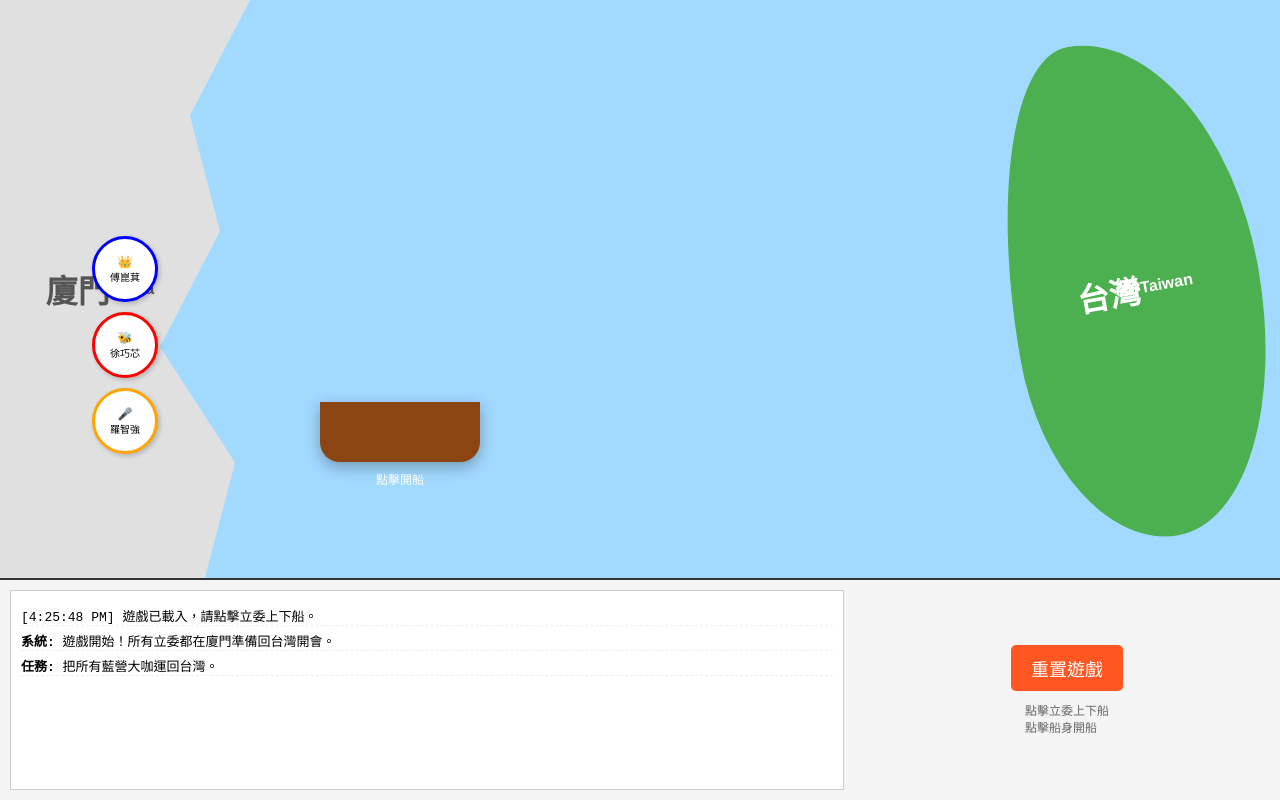
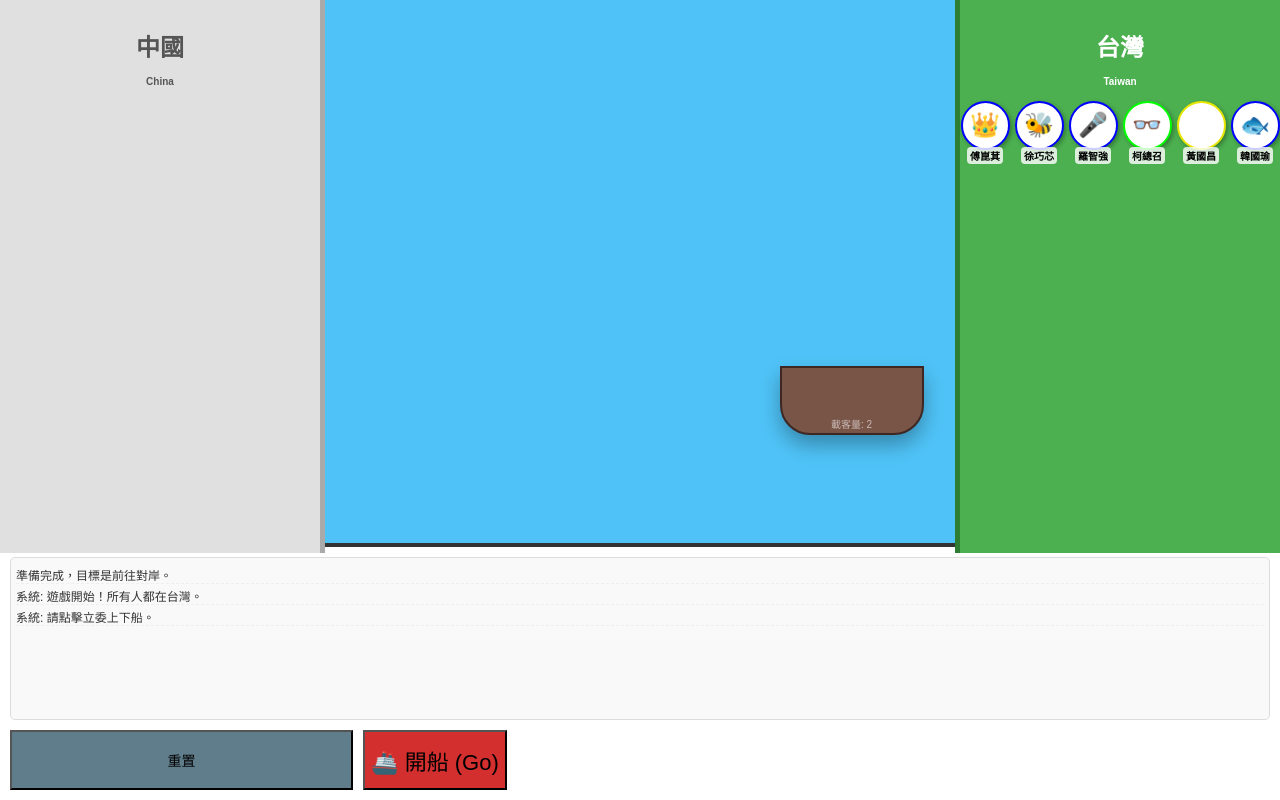
Before and after one commit to Kamiyu94/KMT_River_Game, a plain HTML site: page demo.html in a window 1280 px wide. Drawn offline with Linux system fonts and the light colour scheme.

Commit message:
Update demo.html

```diff
--- a/demo.html
+++ b/demo.html
@@ -2,156 +2,176 @@
 <html lang="zh-TW">
 <head>
     <meta charset="UTF-8">
-    <meta name="viewport" content="width=device-width, initial-scale=1.0">
-    <title>KMT River Crossing: 立委過海峽</title>
+    <meta name="viewport" content="width=device-width, initial-scale=1.0, maximum-scale=1.0, user-scalable=no">
+    <title>立委過河 V2.0 Mobile</title>
     <style>
+        :root {
+            --bg-sea: #4fc3f7;
+            --land-tw: #4caf50;
+            --land-cn: #e0e0e0;
+            --btn-color: #ff9800;
+        }
+
         body {
-            font-family: 'Microsoft JhengHei', sans-serif;
-            background-color: #a2d9ff; /* 海洋色 */
             margin: 0;
-            overflow: hidden;
+            padding: 0;
+            font-family: "Microsoft JhengHei", sans-serif;
+            background-color: var(--bg-sea);
+            height: 100vh;
             display: flex;
             flex-direction: column;
-            height: 100vh;
+            overflow: hidden;
         }
 
-        /* --- 地圖區域 --- */
-        #game-container {
+        /* --- 上方遊戲區 (70% 高度) --- */
+        #game-stage {
+            flex: 7;
             position: relative;
-            flex: 1;
+            width: 100%;
             display: flex;
             justify-content: space-between;
             align-items: center;
-            overflow: hidden;
         }
 
+        /* 兩岸土地 */
         .land {
             height: 100%;
-            position: absolute;
-            z-index: 1;
+            display: flex;
+            flex-direction: column;
+            align-items: center;
+            justify-content: center;
+            padding-top: 20px;
+            position: relative;
+            width: 25%; /* 手機上土地窄一點，留空間給河 */
         }
 
-        /* 左岸：中國廈門 */
-        #china-coast {
-            left: -50px;
-            width: 300px;
-            background-color: #e0e0e0;
-            clip-path: polygon(0 0, 100% 0, 80% 20%, 90% 40%, 70% 60%, 95% 80%, 85% 100%, 0 100%);
+        #land-cn {
+            background-color: var(--land-cn);
+            border-right: 5px solid #aaa;
+            color: #555;
+        }
+
+        #land-tw {
+            background-color: var(--land-tw);
+            border-left: 5px solid #2e7d32;
+            color: white;
+        }
+
+        .land-label {
+            font-size: 1.5rem;
+            font-weight: bold;
+            margin-bottom: 10px;
+            text-align: center;
+        }
+
+        /* 角色停放區 (岸上) */
+        .waiting-area {
+            display: flex;
+            flex-wrap: wrap;
+            justify-content: center;
+            align-content: flex-start;
+            gap: 5px;
+            width: 100%;
+            height: 80%;
+        }
+
+        /* 河流與船 */
+        #river {
+            flex: 1;
+            height: 100%;
+            position: relative;
+            display: flex;
+            align-items: flex-end;
+            justify-content: center;
+        }
+
+        #boat {
+            width: 140px;
+            height: 60px;
+            background: #795548;
+            border-radius: 0 0 30px 30px;
+            position: absolute;
+            bottom: 20%;
+            /* 船的位置由 JS 控制 left/right % */
+            transition: all 0.8s cubic-bezier(0.4, 0.0, 0.2, 1);
+            display: flex;
+            justify-content: space-around;
+            align-items: flex-start; /* 角色站在船緣 */
+            padding-top: 5px;
+            box-shadow: 0 10px 20px rgba(0,0,0,0.3);
+            z-index: 10;
+            border: 2px solid #3e2723;
+        }
+
+        /* 船上的座位標示 */
+        #boat::after {
+            content: "載客量: 2";
+            position: absolute;
+            bottom: 2px;
+            font-size: 10px;
+            color: rgba(255,255,255,0.6);
+        }
+
+        /* --- 角色樣式 --- */
+        .char {
+            width: 45px; /* 手機版稍微縮小 */
+            height: 45px;
+            border-radius: 50%;
+            background: white;
+            border: 2px solid #333;
             display: flex;
             justify-content: center;
             align-items: center;
-            color: #555;
-            font-weight: bold;
-            font-size: 2em;
-        }
-
-        /* 右岸：台灣 */
-        #taiwan-island {
-            right: 20px;
-            width: 250px;
-            height: 500px;
-            background-color: #4caf50;
-            /* 簡單的台灣形狀 */
-            border-radius: 40% 60% 50% 50% / 60% 50% 50% 40%;
-            display: flex;
-            justify-content: center;
-            align-items: center;
-            color: white;
-            font-weight: bold;
-            font-size: 2em;
-            transform: rotate(-10deg);
-        }
-
-        /* 船 */
-        #boat {
-            width: 160px;
-            height: 60px;
-            background: #8B4513;
-            position: absolute;
-            bottom: 20%;
-            left: 320px; /* 初始位置在左岸邊 */
-            border-radius: 0 0 20px 20px;
-            display: flex;
-            justify-content: space-around;
-            align-items: flex-end;
-            transition: left 1s ease-in-out;
-            z-index: 10;
+            font-size: 24px;
             cursor: pointer;
-            box-shadow: 0 5px 15px rgba(0,0,0,0.3);
-        }
-
-        #boat::after {
-            content: "點擊開船";
-            position: absolute;
-            bottom: -25px;
-            width: 100%;
-            text-align: center;
-            font-size: 12px;
-            color: white;
-        }
-
-        /* --- 角色樣式 --- */
-        .character {
-            width: 60px;
-            height: 60px;
-            border-radius: 50%;
-            background-color: white;
-            border: 3px solid #333;
-            display: flex;
-            flex-direction: column;
-            justify-content: center;
-            align-items: center;
-            font-size: 12px;
-            cursor: pointer;
-            position: relative; /* 為了對話框定位 */
-            transition: transform 0.2s;
-            box-shadow: 2px 2px 5px rgba(0,0,0,0.2);
-            margin: 5px;
+            position: relative;
+            box-shadow: 2px 2px 4px rgba(0,0,0,0.3);
+            transition: transform 0.1s;
             z-index: 20;
         }
 
-        .character:hover {
-            transform: scale(1.1);
+        .char:active { transform: scale(0.9); }
+
+        /* 角色標籤 (名字) */
+        .char-name {
+            position: absolute;
+            bottom: -16px;
+            font-size: 10px;
+            background: rgba(255,255,255,0.8);
+            padding: 1px 3px;
+            border-radius: 4px;
+            white-space: nowrap;
+            font-weight: bold;
+            color: black;
         }
 
-        .character img {
-            width: 100%;
-            height: 100%;
-            border-radius: 50%;
-            object-fit: cover;
+        /* 對話泡泡 - 漫畫風格 */
+        .bubble {
+            position: absolute;
+            top: -50px;
+            left: 50%;
+            transform: translateX(-50%) scale(0);
+            background: #fff;
+            padding: 6px 10px;
+            border-radius: 12px;
+            border: 2px solid #000;
+            font-size: 12px;
+            font-weight: bold;
+            color: #000;
+            white-space: nowrap;
+            opacity: 0;
+            transition: all 0.3s;
+            pointer-events: none;
+            z-index: 100; /* 確保最上層 */
+            box-shadow: 2px 2px 0px rgba(0,0,0,0.2);
         }
 
-        /* 角色位置容器 */
-        .location-slot {
-            display: flex;
-            flex-wrap: wrap;
-            width: 150px;
-            justify-content: center;
-            z-index: 20;
+        .bubble.show {
+            opacity: 1;
+            transform: translateX(-50%) scale(1);
         }
 
-        #left-bank-slots { position: absolute; left: 50px; top: 40%; }
-        #right-bank-slots { position: absolute; right: 80px; top: 40%; }
-
-        /* --- 對話泡泡 --- */
-        .bubble {
-            position: absolute;
-            bottom: 70px;
-            left: 50%;
-            transform: translateX(-50%);
-            background: #fff;
-            padding: 8px 12px;
-            border-radius: 10px;
-            border: 2px solid #000;
-            font-size: 14px;
-            font-weight: bold;
-            white-space: nowrap;
-            z-index: 100;
-            opacity: 0;
-            pointer-events: none;
-            transition: opacity 0.3s;
-        }
-
+        /* 泡泡的小尾巴 */
         .bubble::after {
             content: '';
             position: absolute;
@@ -163,230 +183,243 @@
             border-color: #000 transparent transparent transparent;
         }
 
-        .bubble.show {
-            opacity: 1;
-            animation: pop 0.3s cubic-bezier(0.175, 0.885, 0.32, 1.275);
+        /* --- 下方控制區 (30% 高度) --- */
+        #control-panel {
+            flex: 3;
+            background: #fff;
+            border-top: 4px solid #333;
+            display: flex;
+            flex-direction: column;
+            padding: 10px;
+            box-sizing: border-box;
         }
 
-        @keyframes pop {
-            0% { transform: translateX(-50%) scale(0.5); }
-            100% { transform: translateX(-50%) scale(1); }
-        }
-
-        /* --- 遊戲日誌與控制 --- */
-        #ui-panel {
-            height: 200px;
-            background: #f4f4f4;
-            border-top: 2px solid #333;
-            padding: 10px;
-            display: flex;
-            gap: 20px;
-        }
-
-        #game-log {
-            flex: 2;
-            background: #fff;
-            border: 1px solid #ccc;
-            padding: 10px;
+        #log-box {
+            flex: 1;
             overflow-y: auto;
-            font-family: monospace;
-        }
-
-        #game-log p { margin: 5px 0; border-bottom: 1px dashed #eee; }
-
-        #controls {
-            flex: 1;
-            display: flex;
-            flex-direction: column;
-            align-items: center;
-            justify-content: center;
-        }
-
-        button {
-            padding: 10px 20px;
-            font-size: 18px;
-            cursor: pointer;
-            background: #ff5722;
-            color: white;
-            border: none;
+            border: 1px solid #ddd;
+            background: #f9f9f9;
+            padding: 5px;
+            font-size: 12px;
+            margin-bottom: 10px;
             border-radius: 5px;
         }
 
-        /* 角色特定樣式 (示範用顏色區分，您可以換圖) */
-        .char-fu { border-color: blue; } /* 傅 */
-        .char-hsu { border-color: red; } /* 徐 */
-        .char-lo { border-color: orange; } /* 羅 */
+        #log-box p { margin: 3px 0; border-bottom: 1px dashed #eee; color: #333; }
+
+        /* 巨大的操作按鈕 */
+        #action-area {
+            display: flex;
+            gap: 10px;
+            height: 60px;
+        }
+
+        .btn-big {
+            flex: 1;
+            border: none;
+            border-radius: 10px;
+            font-size: 18px;
+            font-weight: bold;
+            color: white;
+            cursor: pointer;
+            display: flex;
+            justify-content: center;
+            align-items: center;
+            box-shadow: 0 4px 0 rgba(0,0,0,0.2);
+        }
+
+        .btn-big:active { box-shadow: 0 2px 0 rgba(0,0,0,0.2); transform: translateY(2px); }
+
+        #btn-move { background-color: #d32f2f; font-size: 22px; } /* 紅色開船鈕 */
+        #btn-reset { background-color: #607d8b; flex: 0.3; font-size: 14px; }
 
     </style>
 </head>
 <body>
 
-    <div id="game-container">
-        <div id="china-coast" class="land">廈門<br><span style="font-size:0.5em">China</span></div>
-        <div id="taiwan-island" class="land">台灣<br><span style="font-size:0.5em">Taiwan</span></div>
+    <div id="game-stage">
+        <div id="land-cn" class="land">
+            <div class="land-label">中國<br><small style="font-size:10px">China</small></div>
+            <div id="slots-left" class="waiting-area"></div>
+        </div>
 
-        <div id="left-bank-slots" class="location-slot"></div>
+        <div id="river">
+            <div id="boat"></div>
+        </div>
 
-        <div id="boat" onclick="moveBoat()"></div>
-
-        <div id="right-bank-slots" class="location-slot"></div>
+        <div id="land-tw" class="land">
+            <div class="land-label">台灣<br><small style="font-size:10px">Taiwan</small></div>
+            <div id="slots-right" class="waiting-area"></div>
+        </div>
     </div>
 
-    <div id="ui-panel">
-        <div id="game-log">
-            <p><strong>系統:</strong> 遊戲開始！所有立委都在廈門準備回台灣開會。</p>
-            <p><strong>任務:</strong> 把所有藍營大咖運回台灣。</p>
+    <div id="control-panel">
+        <div id="log-box">
+            <p>系統: 遊戲開始！所有人都在台灣。</p>
+            <p>系統: 請點擊立委上下船。</p>
         </div>
-        <div id="controls">
-            <button onclick="resetGame()">重置遊戲</button>
-            <div style="margin-top:10px; font-size:12px; color:#666;">點擊立委上下船<br>點擊船身開船</div>
+        <div id="action-area">
+            <button id="btn-reset" onclick="resetGame()">重置</button>
+            <button id="btn-move" onclick="moveBoat()">🚢 開船 (Go)</button>
         </div>
     </div>
 
 <script>
-    // --- 遊戲設定 ---
-    // 您可以在這裡把 'emoji' 換成 '<img src="您的圖片網址.jpg">'
+    // --- 1. 角色設定 (全部放回來) ---
+    // 您可以把 'emoji' 換成圖片路徑 '<img src="xx.png" style="width:100%;height:100%;border-radius:50%">'
     const characters = [
-        { id: 'fu', name: '傅崑萁', emoji: '👑', class: 'char-fu', quote: '都是中央的錯！', loc: 'left' },
-        { id: 'hsu', name: '徐巧芯', emoji: '🐝', class: 'char-hsu', quote: '密錄器拿出來！', loc: 'left' },
-        { id: 'lo', name: '羅智強', emoji: '🎤', class: 'char-lo', quote: '要買新書嗎？', loc: 'left' },
-        // 可以在這裡繼續增加角色，例如民進黨立委或物品
+        // 藍營 (Blue Team)
+        { id: 'fu', name: '傅崑萁', emoji: '👑', quote: '花蓮王駕到！', team: 'blue' },
+        { id: 'hsu', name: '徐巧芯', emoji: '🐝', quote: '我的密錄器呢？', team: 'blue' },
+        { id: 'lo', name: '羅智強', emoji: '🎤', quote: '這是政治迫害！', team: 'blue' },
+        // 綠營/對手 (Green Team) - 補足人數以符合邏輯
+        { id: 'ker', name: '柯總召', emoji: '👓', quote: '太離譜了！', team: 'green' },
+        { id: 'huang', name: '黃國昌', emoji: '咆', quote: '太離譜了！', team: 'yellow' }, // 這裡設為黃色力量
+        { id: 'han', name: '韓國瑜', emoji: '🐟', quote: '發大財！', team: 'blue' }
     ];
 
-    let boatLocation = 'left'; // 'left' or 'right'
-    let boatPassengers = [];
+    // 遊戲狀態
+    let boatPos = 'right'; // 船一開始在右邊 (台灣)
+    let passengers = [];   // 船上的乘客ID
+    let charLocations = {}; // 每個角色的位置: 'left', 'right', 'boat'
 
-    const boatCapacity = 2;
-
-    // --- 初始化 DOM ---
-    function initGame() {
-        renderCharacters();
-        updateBoatPosition();
-        log("遊戲已載入，請點擊立委上下船。");
+    // 初始化
+    function init() {
+        passengers = [];
+        // 2. 設定起點全部在台灣 (right)
+        characters.forEach(c => {
+            charLocations[c.id] = 'right';
+        });
+        boatPos = 'right';
+        render();
+        log("準備完成，目標是前往對岸。");
     }
 
-    function renderCharacters() {
-        // 清空所有容器
-        document.getElementById('left-bank-slots').innerHTML = '';
-        document.getElementById('right-bank-slots').innerHTML = '';
-        const boatEl = document.getElementById('boat');
-        // 保留船的 onclick，清空內容
-        boatEl.innerHTML = '';
+    // 渲染畫面
+    function render() {
+        const leftSlots = document.getElementById('slots-left');
+        const rightSlots = document.getElementById('slots-right');
+        const boatSlots = document.getElementById('boat');
 
-        characters.forEach(char => {
+        leftSlots.innerHTML = '';
+        rightSlots.innerHTML = '';
+        boatSlots.innerHTML = ''; // 清空船
+
+        // 更新船的位置 (CSS)
+        // 手機版邏輯：用 left % 來控制
+        if (boatPos === 'left') {
+            boatSlots.style.left = '5%';
+            boatSlots.style.right = 'auto';
+        } else {
+            boatSlots.style.left = 'auto';
+            boatSlots.style.right = '5%';
+        }
+
+        characters.forEach(c => {
             const el = document.createElement('div');
-            el.className = `character ${char.class}`;
-            // 如果您有圖片，這裡可以用 innerHTML = `<img src="...">`
+            el.className = 'char';
+            // 根據陣營給一點外框顏色區分
+            el.style.borderColor = c.team === 'blue' ? '#0000ff' : (c.team === 'green' ? '#00ff00' : '#e6e600');
+
             el.innerHTML = `
-                ${char.emoji}
-                <div style="font-size:10px">${char.name}</div>
-                <div class="bubble" id="bubble-${char.id}">${char.quote}</div>
+                ${c.emoji}
+                <span class="char-name">${c.name}</span>
+                <div id="bubble-${c.id}" class="bubble">${c.quote}</div>
             `;
-            el.onclick = (e) => {
-                e.stopPropagation(); // 防止觸發船的點擊
-                togglePassenger(char);
-            };
 
-            if (boatPassengers.includes(char.id)) {
-                boatEl.appendChild(el);
-            } else if (char.loc === 'left') {
-                document.getElementById('left-bank-slots').appendChild(el);
+            el.onclick = () => clickCharacter(c);
+
+            // 放置角色
+            if (passengers.includes(c.id)) {
+                boatSlots.appendChild(el);
             } else {
-                document.getElementById('right-bank-slots').appendChild(el);
+                if (charLocations[c.id] === 'left') leftSlots.appendChild(el);
+                else rightSlots.appendChild(el);
             }
         });
     }
 
-    // --- 遊戲邏輯 ---
+    // 點擊角色邏輯
+    function clickCharacter(c) {
+        // 觸發對話泡泡 (4. 對話泡泡修復)
+        showBubble(c.id);
 
-    // 上下船邏輯
-    function togglePassenger(char) {
-        // 如果船不在角色所在的那一邊，不能上船
-        if (!boatPassengers.includes(char.id) && char.loc !== boatLocation) {
-            showBubble(char.id, "船不在這邊！");
+        // 判斷是否在船上
+        if (passengers.includes(c.id)) {
+            // 下船：必須下到船目前所在的岸邊
+            passengers = passengers.filter(pid => pid !== c.id);
+            charLocations[c.id] = boatPos;
+            log(`${c.name} 下船到了 ${boatPos==='left'?'中國':'台灣'}`);
+        } else {
+            // 上船：
+            // 1. 角色必須跟船在同一邊
+            if (charLocations[c.id] !== boatPos) {
+                log(`❌ 船在對面，${c.name} 過不來！`);
+                return;
+            }
+            // 2. 船不能滿 (上限2人)
+            if (passengers.length >= 2) {
+                log("❌ 船滿了 (上限2人)！");
+                return;
+            }
+            passengers.push(c.id);
+            log(`${c.name} 上船了`);
+        }
+        render();
+    }
+
+    // 開船
+    function moveBoat() {
+        // 3. 開船按鈕檢查
+        if (passengers.length === 0) {
+            log("❌ 這是空船，不能開鬼船！");
+            alert("請先讓立委上船！");
             return;
         }
 
-        if (boatPassengers.includes(char.id)) {
-            // 下船：回到當前船所在的岸邊
-            boatPassengers = boatPassengers.filter(id => id !== char.id);
-            char.loc = boatLocation;
-            log(`${char.name} 下船到了 ${boatLocation === 'left' ? '廈門' : '台灣'}。`);
-        } else {
-            // 上船
-            if (boatPassengers.length >= boatCapacity) {
-                log("船滿了！不能再上了。");
-                return; // 船滿了
-            }
-            boatPassengers.push(char.id);
-            // 隨機觸發對話
-            if(Math.random() > 0.3) showBubble(char.id, char.quote);
-            log(`${char.name} 上船了。`);
-        }
-        renderCharacters();
+        // 這裡可以加入邏輯檢查 (例如：如果岸上藍綠比例不對，某人被打死)
+        // 暫時先只做移動功能
+
+        log("🌊 船正在渡河...");
+
+        // 切換位置
+        boatPos = (boatPos === 'left') ? 'right' : 'left';
+
+        render(); // 更新畫面讓船動起來
+
+        setTimeout(() => {
+            log(`✅ 抵達 ${boatPos==='left'?'中國':'台灣'}`);
+        }, 800);
     }
 
-    // 開船邏輯
-    function moveBoat() {
-        if (boatPassengers.length === 0) {
-            log("空船不能開！");
-            return;
-        }
-
-        // 可以在這裡加入「誰不能跟誰在一起」的邏輯檢查
-        // checkRules();
-
-        // 移動
-        boatLocation = boatLocation === 'left' ? 'right' : 'left';
-        updateBoatPosition();
-        log(`船開往 ${boatLocation === 'left' ? '廈門' : '台灣'}...`);
-
-        // 到達後更新所有乘客的位置標記（雖然他們還在船上，但概念上船的位置變了）
-        // 注意：這裡不需要改 char.loc，因為 char.loc 是指「在岸上時」的位置
-        // 只有下船時才更新 char.loc
-    }
-
-    function updateBoatPosition() {
-        const boat = document.getElementById('boat');
-        if (boatLocation === 'left') {
-            boat.style.left = '320px';
-        } else {
-            // 根據螢幕寬度動態調整，這裡簡單寫死，建議用 calc
-            boat.style.left = 'calc(100% - 350px)';
+    // 顯示泡泡
+    function showBubble(id) {
+        const b = document.getElementById(`bubble-${id}`);
+        if (b) {
+            b.classList.add('show');
+            // 隨機換句話 (進階功能，這裡先用預設)
+            setTimeout(() => {
+                b.classList.remove('show');
+            }, 2000);
         }
     }
 
-    // --- 視覺效果功能 ---
+    // 記錄文字
+    function log(msg) {
+        const box = document.getElementById('log-box');
+        const p = document.createElement('p');
+        p.textContent = msg;
+        box.prepend(p); // 新訊息在最上面
+    }
 
-    function showBubble(charId, text) {
-        const bubble = document.getElementById(`bubble-${charId}`);
-        if(bubble) {
-            bubble.innerText = text; // 更新文字
-            bubble.classList.add('show');
-            setTimeout(() => {
-                bubble.classList.remove('show');
-            }, 2000); // 2秒後消失
+    function resetGame() {
+        if(confirm("確定要重置遊戲嗎？")) {
+            init();
         }
     }
 
-    function log(msg) {
-        const logBox = document.getElementById('game-log');
-        const p = document.createElement('p');
-        p.innerHTML = `[${new Date().toLocaleTimeString()}] ${msg}`;
-        logBox.prepend(p);
-    }
-
-    function resetGame() {
-        boatLocation = 'left';
-        boatPassengers = [];
-        characters.forEach(c => c.loc = 'left');
-        document.getElementById('game-log').innerHTML = '';
-        log("遊戲已重置。");
-        initGame();
-    }
-
     // 啟動
-    initGame();
+    init();
 
 </script>
 </body>
```
